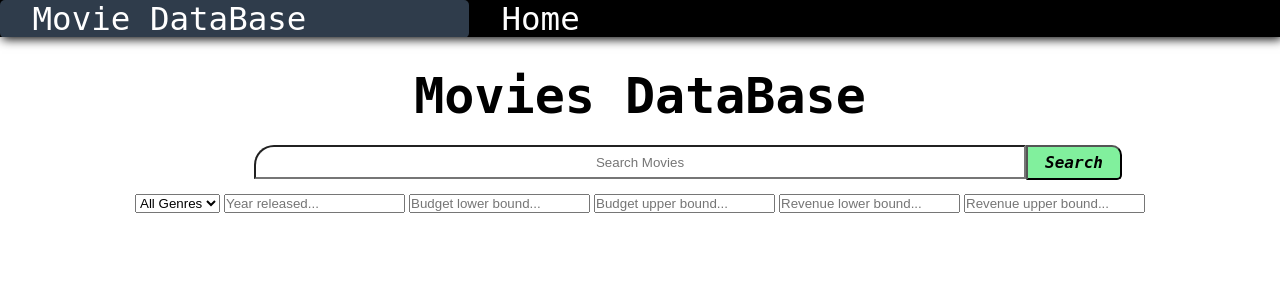
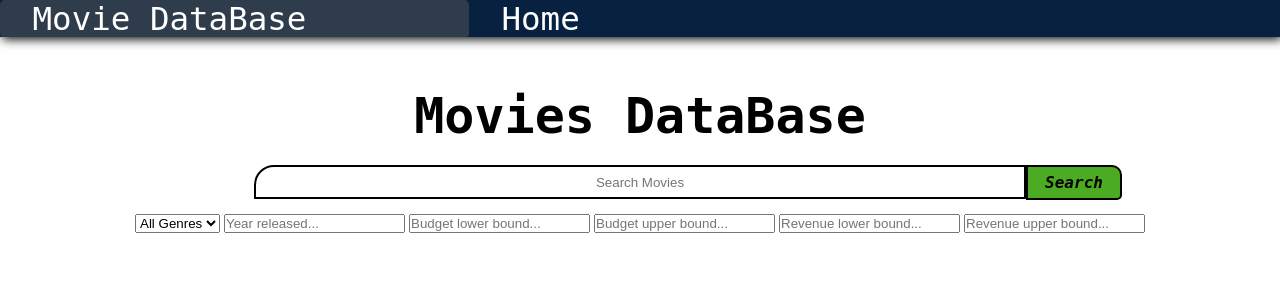
Before and after one commit to NickGreen02/TeamBMovieDatabase, a Node server app: page / in a window 1280 px wide. Shown: the top 300 px of the page. Run offline with Node 20, Linux system fonts and the light colour scheme; some libraries are stand-ins or nearby versions.

Commit message:
improved the main page appearance, fixed scroll

```diff
--- a/app.js
+++ b/app.js
@@ -57,7 +57,7 @@ app.post('/', urlencodedParser, function(req, res){
     const collection = db.collection('WebDataCollection');
     //selection statements to check if certain critical fields are empty or not, with respective queries
     if (req.body.budgetLower == "" || req.body.budgetUpper == "" || req.body.revenueLower == "" || req.body.revenueUpper == ""){
-        collection.find({$and: [{"title" : {$regex : req.body.movName}}, {"genres" : {$regex : req.body.genreName}}, {"release_date" : {$regex : req.body.yearInput}}]}).limit(4).toArray(function(err, movie_list) {
+        collection.find({$and: [{"title" : {$regex : req.body.movName}}, {"genres" : {$regex : req.body.genreName}}, {"release_date" : {$regex : req.body.yearInput}}]}).limit(10).toArray(function(err, movie_list) {
             assert.equal(err, null);
             res.render('movies', {'movies': movie_list})
         });
--- a/public/css/style.css
+++ b/public/css/style.css
@@ -1,3 +1,4 @@
+
 *{
   padding: 0;
   margin: 0;
@@ -10,10 +11,10 @@ nav{
  /* padding-top: 10px; */
  padding-bottom: 0px;
  height: 2.3em;
- background-color: black;
+ background-color: rgb(8, 33, 64);
  box-shadow: 2px 2px 10px rgb(0, 0, 0);
  /* box-shadow: 2px 2px 10px rgb(245, 239, 157); */
- margin-bottom: 30px;
+ margin-bottom: 50px;
 }
 
 .title{
@@ -42,9 +43,14 @@ nav{
  margin-bottom: 5px;
  padding-right: 0;
  margin-right: 0;
+ border: 2px solid black;
 }
+
 form.search input[type=text]:focus{
 outline: 0;
+  background-color:black;
+  color:white;
+
 }
 
 .search-box{
@@ -55,7 +61,10 @@ outline: 0;
 button{
   display: inline-block;
   position: absolute;
-  background-color: rgb(129, 240, 157);
+  /* float: left; */
+ appearance: none;
+  background-color: rgba(75, 171, 34);
+  border: 2px solid black;
  /* border-color: black;  */
  font-weight:900;
  font-size: 16px;
@@ -74,9 +83,18 @@ button{
 }
 button:hover{
   color: white;
+  background-color:rgb(67, 156, 30);
 }
 button:focus{
   background-color: rgb(76, 219, 219);
+}
+button:active{
+  background-color:green;
+}
+
+.filter-box select:focus{
+  background-color:black;
+  color:white;
 }
 
 .search-selection{
@@ -106,6 +124,7 @@ a:hover{
  text-align: center;
  list-style-type: none;
 } */
+
 #film-box{
  display: flex;
  flex-flow: row wrap;
--- a/views/home.ejs
+++ b/views/home.ejs
@@ -21,8 +21,8 @@
 
     <div class="title">
     <h1>Movies DataBase</h1>
+    </div>
 
-  </div>
 
 <div class="container">
   <div class="search-selection">
@@ -62,8 +62,8 @@
         </div>
       </div> -->
 
+
     </div>
-
     </form>
   </div>
 </body>
```
